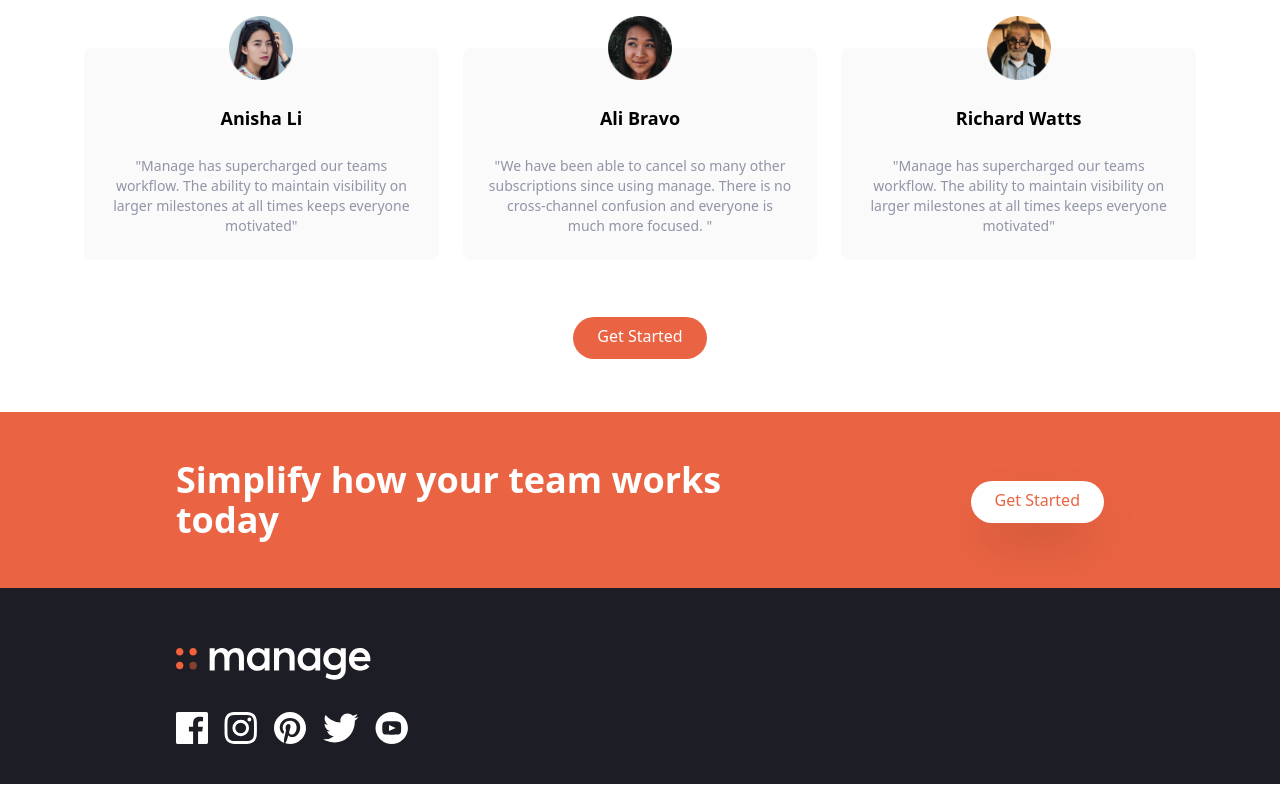
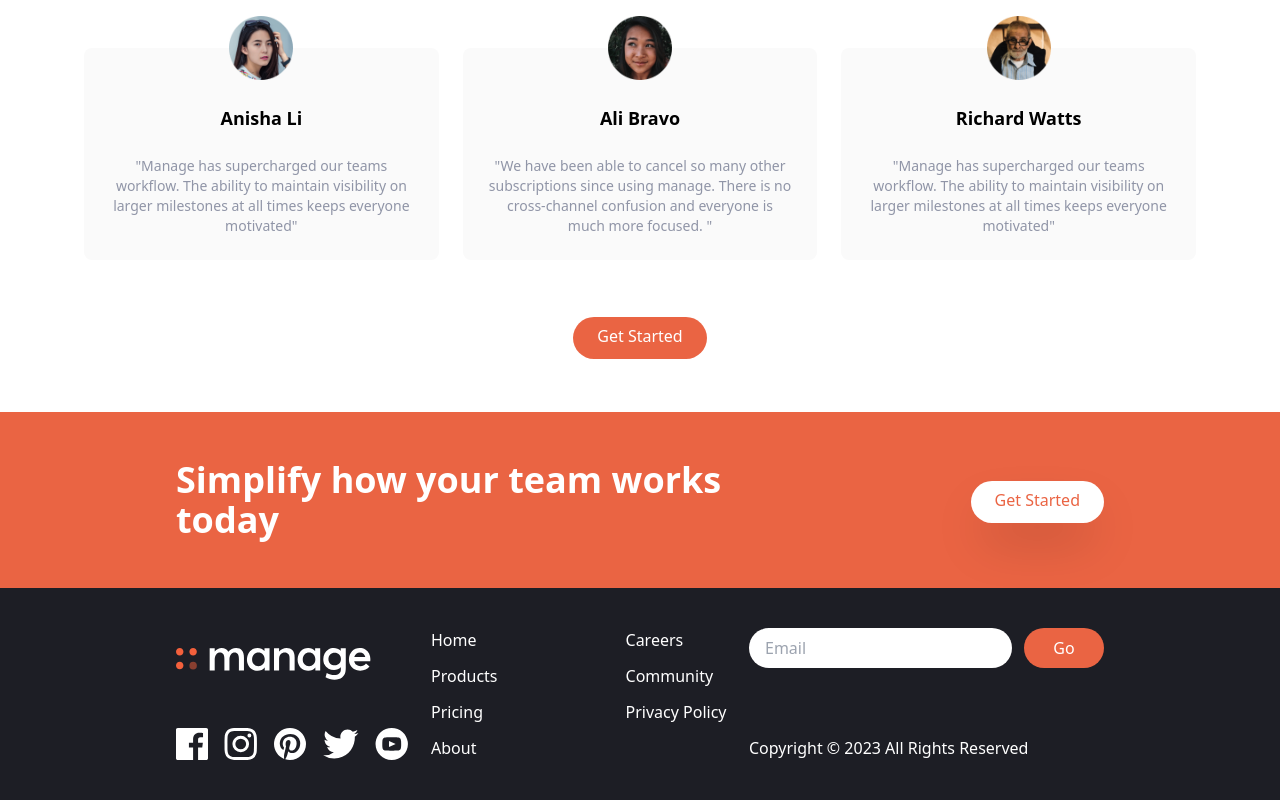
Before and after one commit to AyanUpadhaya/landing-page-tailwind, a website: page index.html in a window 1280 px wide. Shown: the part 1292-2092 px from the top of the page. Drawn offline with Linux system fonts and the light colour scheme.

Commit message:
footer completed

```diff
--- a/index.html
+++ b/index.html
@@ -255,6 +255,9 @@
    <footer class="bg-veryDarkBlue">
     <!-- flex container -->
     <div class="container flex flex-col-reverse justify-between px-6 py-10 mx-auto space-y-8 md:flex-row md:space-y-0">
+        <div class="mx-auto my-6 text-center text-white md:hidden">
+            Copyright &copy; 2023 All Rights Reserved
+        </div>
         <!-- logo and social links container -->
 
         <div class="flex flex-col-reverse items-center justify-between space-y-10 md:flex-col md:space-y-8 md:items-start">
@@ -288,6 +291,40 @@
             </div>
         </div>
 
+        <!-- list container -->
+        <div class="flex justify-around space-x-32 md:flex-row">
+            <div class="flex flex-col space-y-3 text-white">
+                <a href="" class="hover:text-brightRed">Home</a>
+                <a href="" class="hover:text-brightRed">Products</a>
+                <a href="" class="hover:text-brightRed">Pricing</a>
+                <a href="" class="hover:text-brightRed">About</a>
+            </div>
+
+            <div class="flex flex-col space-y-3 text-white">
+                <a href="" class="hover:text-brightRed">Careers</a>
+                <a href="" class="hover:text-brightRed">Community</a>
+                <a href="" class="hover:text-brightRed">Privacy Policy</a>
+
+            </div>
+        </div>
+
+        <!-- input cotainer -->
+
+        <div class="flex flex-col justify-between">
+            <form>
+                <div class="flex flex-col md:items-center space-y-3 md:space-y-0 md:space-x-3 md:flex-row">
+                    <input type="text" class="flex-1  px-4 py-2 rounded-full focus:outline-none" placeholder="Email">
+                    <button class="px-6 py-2 text-white
+                    rounded-full bg-brightRed hover:bg-brightRedLight focus:outline-none w-20">Go</button>
+                </div>
+            </form>
+
+            <div class="hidden  text-white md:block">
+                Copyright &copy; 2023 All Rights Reserved
+            </div>
+        </div>
+
+
     </div>
    </footer>
 
```
Also changed, not shown: css/main.css.
